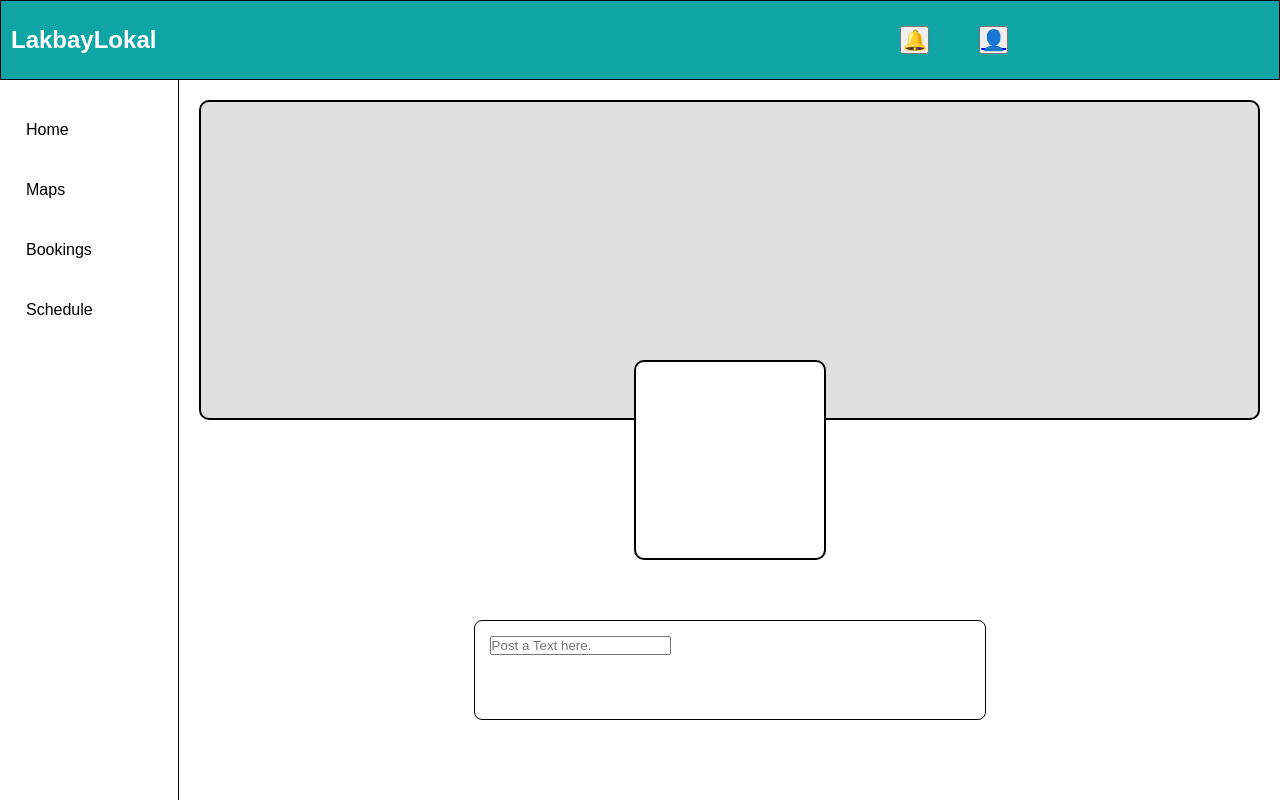
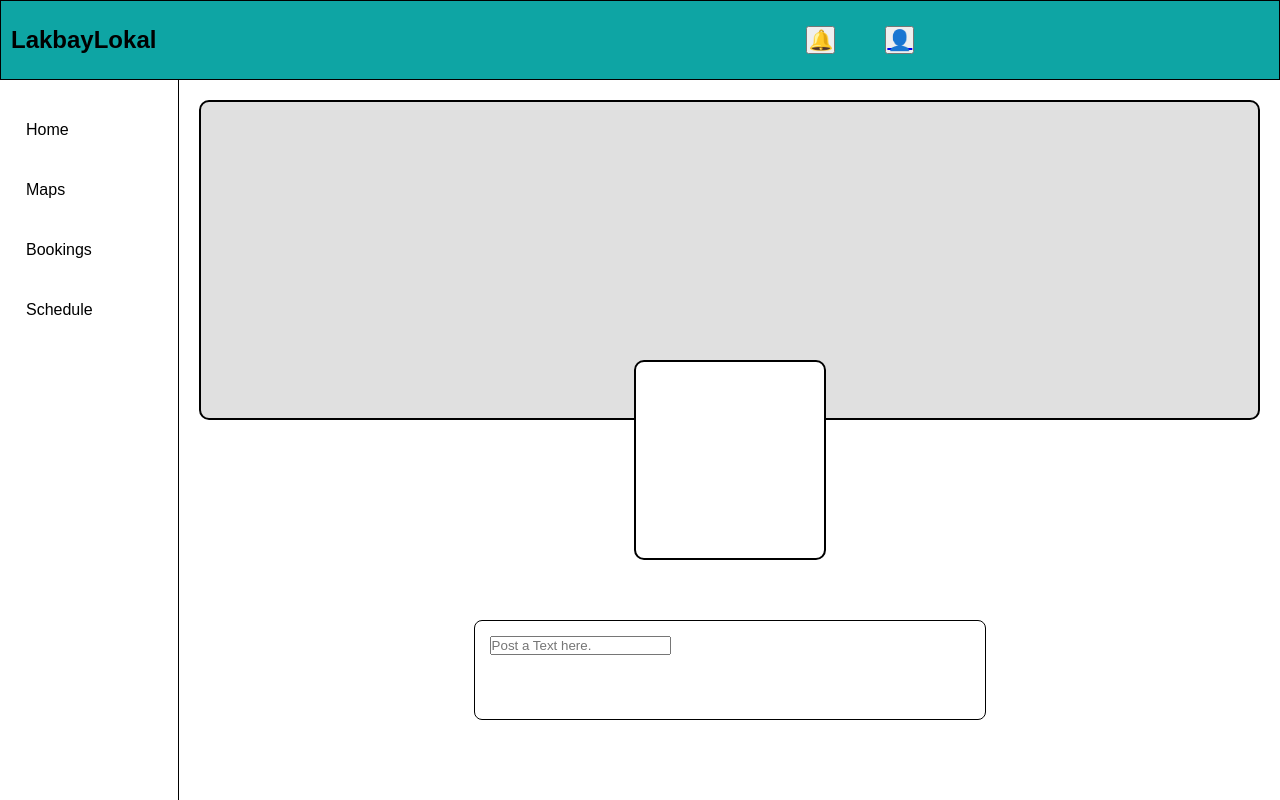
Before and after one commit to indenterror20/Project-Tourism-Travel-Guide, a plain HTML site: page profile.html in a window 1280 px wide. Drawn offline with Linux system fonts and the light colour scheme.

Commit message:
this is it

```diff
--- a/styles/landingpage.css
+++ b/styles/landingpage.css
@@ -145,6 +145,7 @@ nav a:hover {
     font-size: 18px;
     line-height: 1.6;
     margin-bottom: 30px;
+    color: white;
 }
 
 #slogan button {
--- a/styles/profile.css
+++ b/styles/profile.css
@@ -22,14 +22,14 @@ body {
   display: flex;
   align-items: center;
   padding-left: 10px;
-  gap: 744px;
+  gap: 650px;
   border: 1px solid black;
   background-color: #0EA5A4;
 }
 
 #title h2 {
   font-family: sans-serif;
-  color: white;
+  color: black;
 }
 
 .buttons {
```
